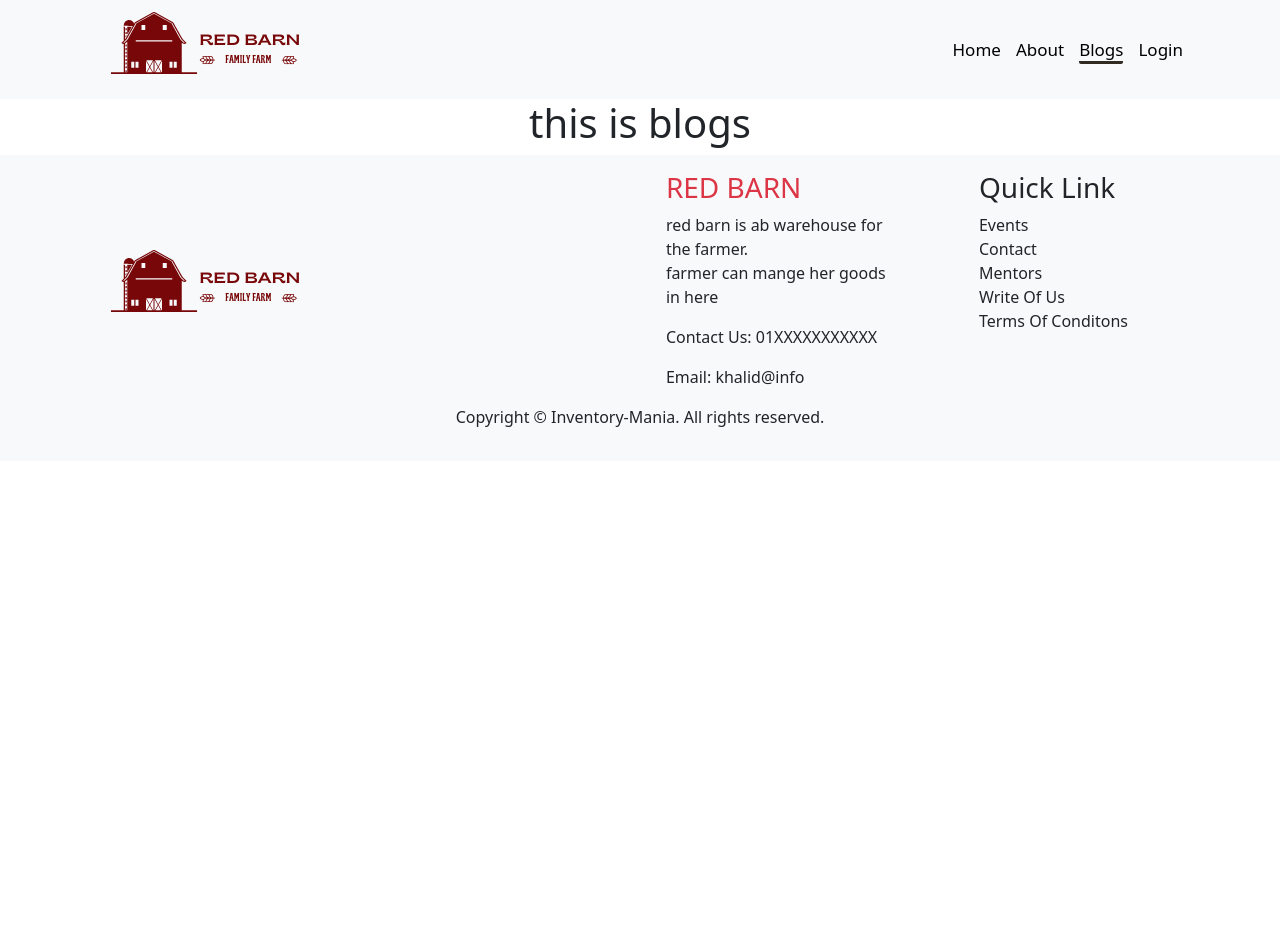
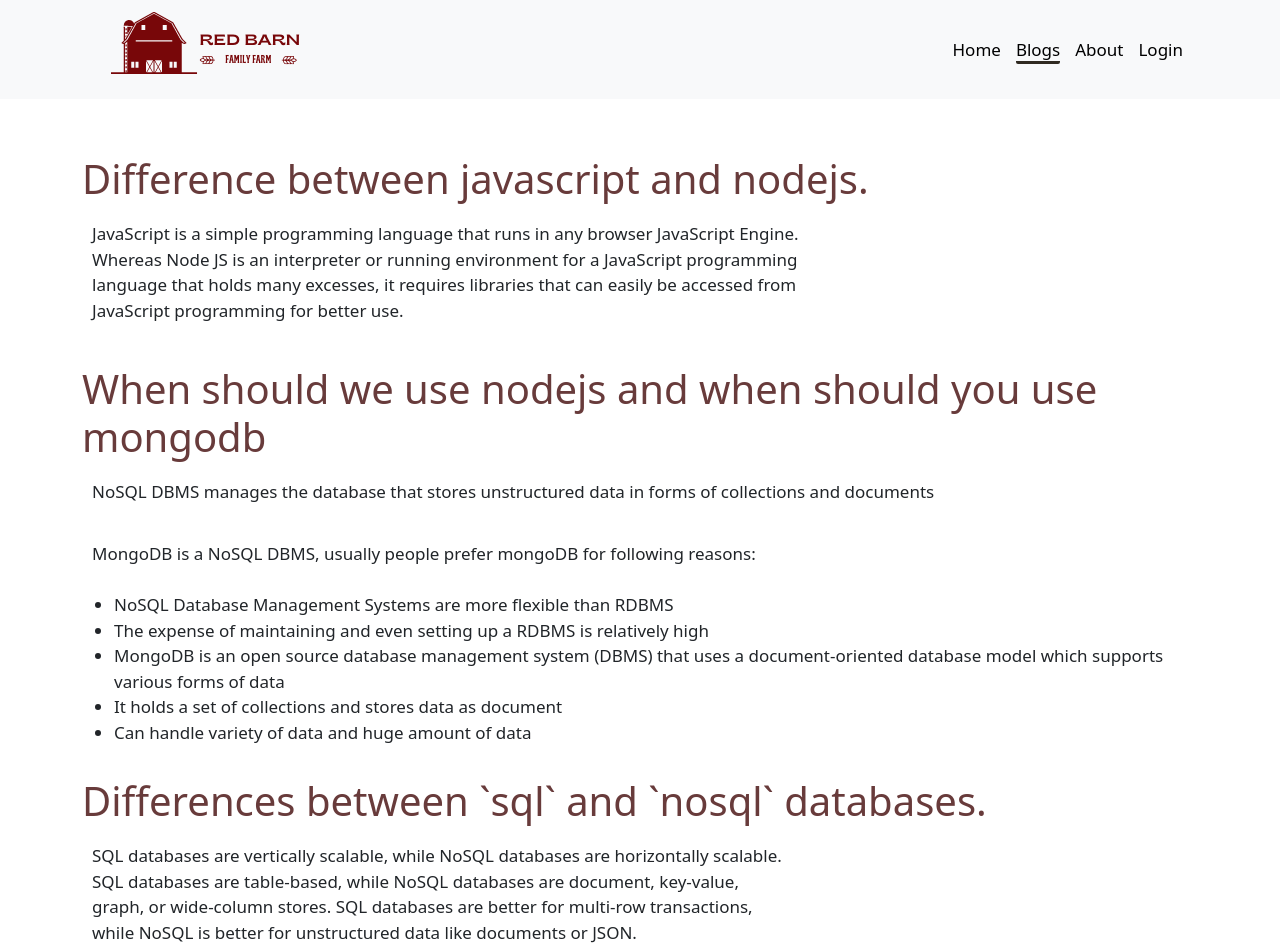
Before and after one commit to khalidumar29/redfarm-client, a React (Create React App) app: page /blogs in a window 1280 px wide. Shown: the top 952 px of the page. Before the commit the page ends 800 px from the top, so only its background shows below. Built offline with nearby package versions, Linux system fonts and the light colour scheme.

Commit message:
right 3 question

```diff
--- a/src/Pages/Blogs/Blogs.js
+++ b/src/Pages/Blogs/Blogs.js
@@ -2,8 +2,63 @@ import React from "react";
 
 const Blogs = () => {
   return (
-    <div>
-      <h1>this is blogs</h1>
+    <div className='container py-lg-5'>
+      <div className='py-2' style={{ textAlign: "left" }}>
+        <h1 style={{ color: "#683b3b", fontWeight: "400" }}>
+          Difference between javascript and nodejs.
+        </h1>
+        <p style={{ fontSize: "17px", padding: "10px" }}>
+          JavaScript is a simple programming language that runs in any browser
+          JavaScript Engine. <br /> Whereas Node JS is an interpreter or running
+          environment for a JavaScript programming <br /> language that holds
+          many excesses, it requires libraries that can easily be accessed from
+          <br />
+          JavaScript programming for better use.
+        </p>
+      </div>
+      <div className='py-2' style={{ textAlign: "left" }}>
+        <h1 style={{ color: "#683b3b", fontWeight: "400" }}>
+          When should we use nodejs and when should you use mongodb
+        </h1>
+        <p style={{ fontSize: "17px", padding: "10px" }}>
+          NoSQL DBMS manages the database that stores unstructured data in forms
+          of collections and documents
+        </p>
+        <p style={{ fontSize: "17px", padding: "10px" }}>
+          MongoDB is a NoSQL DBMS, usually people prefer mongoDB for following
+          reasons:
+        </p>
+        <ul style={{ fontSize: "17px" }}>
+          <li>
+            NoSQL Database Management Systems are more flexible than RDBMS
+          </li>
+          <li>
+            The expense of maintaining and even setting up a RDBMS is relatively
+            high
+          </li>
+          <li>
+            MongoDB is an open source database management system (DBMS) that
+            uses a document-oriented database model which supports various forms
+            of data
+          </li>
+          <li>It holds a set of collections and stores data as document</li>
+          <li>Can handle variety of data and huge amount of data</li>
+        </ul>
+      </div>
+      <div className='py-2' style={{ textAlign: "left" }}>
+        <h1 style={{ color: "#683b3b", fontWeight: "400" }}>
+          Differences between `sql` and `nosql` databases.
+        </h1>
+        <p style={{ fontSize: "17px", padding: "10px" }}>
+          SQL databases are vertically scalable, while NoSQL databases are
+          horizontally scalable.
+          <br />
+          SQL databases are table-based, while NoSQL databases are document,
+          key-value, <br /> graph, or wide-column stores. SQL databases are
+          better for multi-row transactions, <br /> while NoSQL is better for
+          unstructured data like documents or JSON.
+        </p>
+      </div>
     </div>
   );
 };
--- a/src/Shared/NavBar/NavBar.js
+++ b/src/Shared/NavBar/NavBar.js
@@ -23,11 +23,11 @@ const NavBar = () => {
             <CustomLink style={styles} to='/home'>
               Home
             </CustomLink>
+            <CustomLink style={styles} to='/blogs'>
+              Blogs
+            </CustomLink>
             <CustomLink style={styles} to='/about'>
               About
-            </CustomLink>
-            <CustomLink style={styles} to='/blogs'>
-              Blogs
             </CustomLink>
             <CustomLink style={styles} to='/login'>
               Login
```
